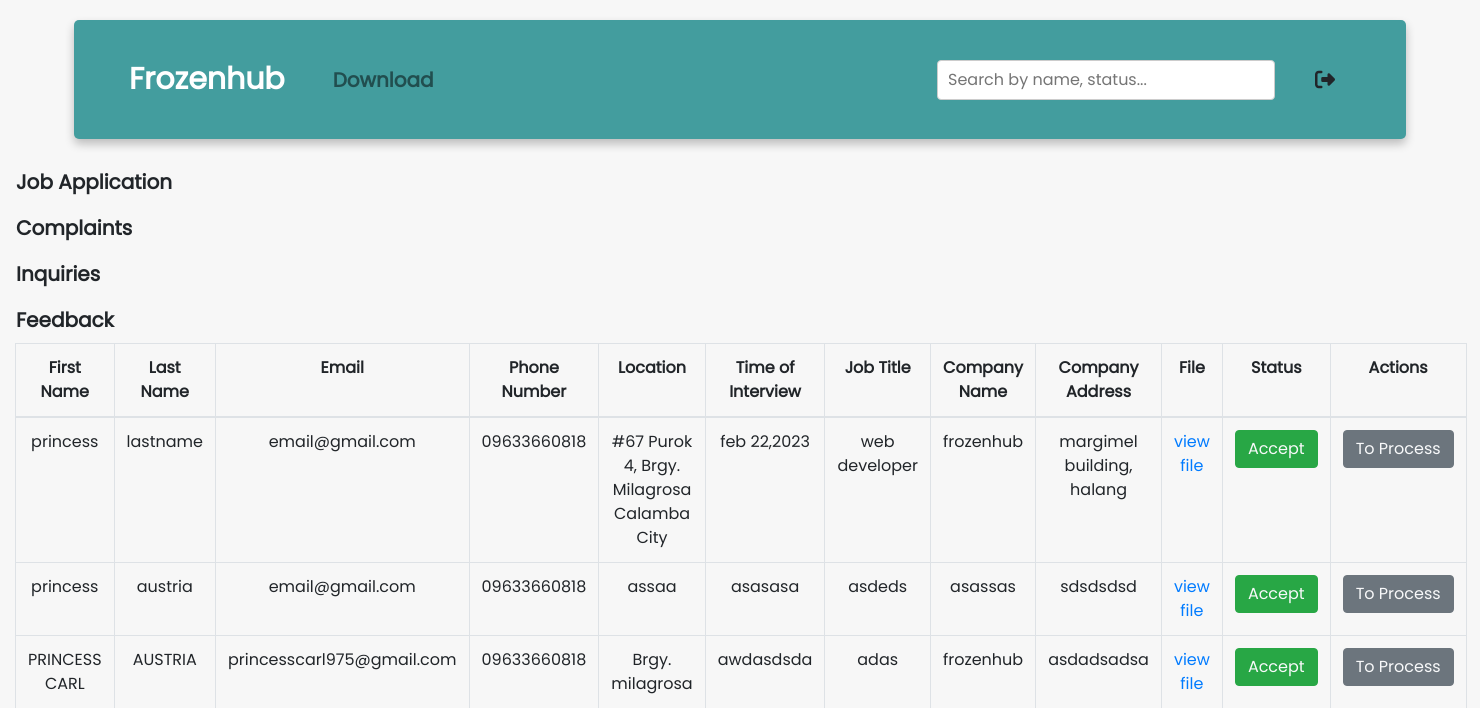
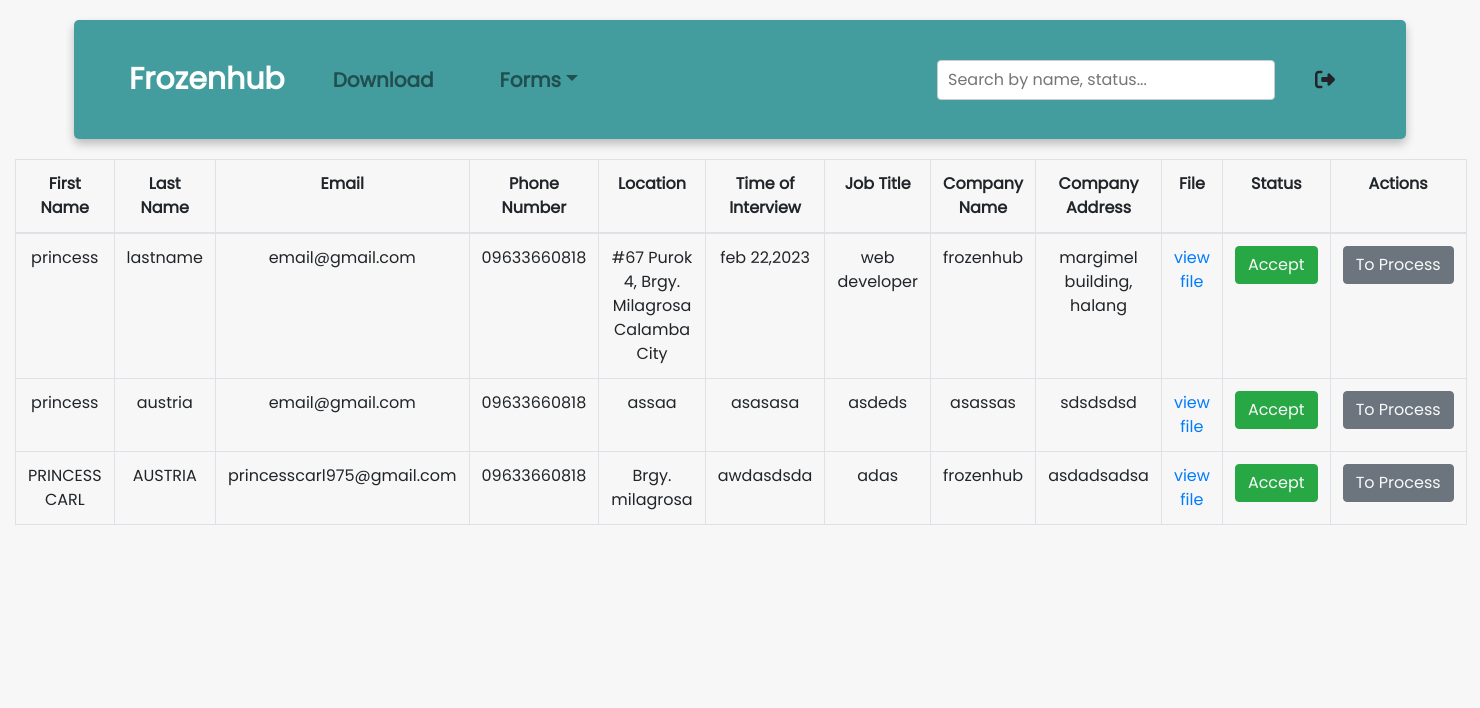
Before and after one commit to princesscarl/frozenhub, a PHP site: page /admin/index.php?jobs in a window 1480 px wide. Shown: the top 708 px of the page. Run offline with PHP 8.4, Linux system fonts and the light colour scheme; a user stored in the database is signed in; data comes from the database, SQL or seed files in the repository; data that the repository does not hold is empty; some libraries are stand-ins or nearby versions.

Commit message:
Update index.php

```diff
--- a/admin/index.php
+++ b/admin/index.php
@@ -62,6 +62,16 @@ if(isset($_POST["delete"]))
                 <li class="nav-item ml-4">
                   <a class="nav-link" href="download.php" style="font-size: 20px; font-weight:bold;">Download</a>
                 </li>
+
+                <li class="nav-item dropdown">
+                  <a class="nav-link dropdown-toggle" href="#" id="navbarDropdown" role="button" data-toggle="dropdown" aria-haspopup="true" aria-expanded="false" style="font-size: 20px; font-weight:bold;">Forms</a>
+                  <div class="dropdown-menu" aria-labelledby="navbarDropdown">
+                  <a class="dropdown-item" href="index.php?jobs" style="font-size: 20px;">Job Application</a>
+                  <a class="dropdown-item" href="index.php?complaints" style="font-size: 20px;">Complaints</a>
+                  <a class="dropdown-item" href="index.php?inquiries" style="font-size: 20px;">Inquiries</a>
+                  <a class="dropdown-item" href="index.php?feedback" style="font-size: 20px;">Feedback</a>
+                  </div>
+                </li>
               </ul>
 
               <form class="form-inline my-2 my-lg-0 ml-4">
@@ -73,12 +83,6 @@ if(isset($_POST["delete"]))
           </nav>
         </div>
     </div>
-
-    <a class="nav-link" href="index.php?jobs" style="font-size: 20px; font-weight:bold;">Job Application</a>
-    <a class="nav-link" href="index.php?complaints" style="font-size: 20px; font-weight:bold;">Complaints</a>
-    <a class="nav-link" href="index.php?inquiries" style="font-size: 20px; font-weight:bold;">Inquiries</a>
-    <a class="nav-link" href="index.php?feedback" style="font-size: 20px; font-weight:bold;">Feedback</a>
-
 
 <?php
 
```
